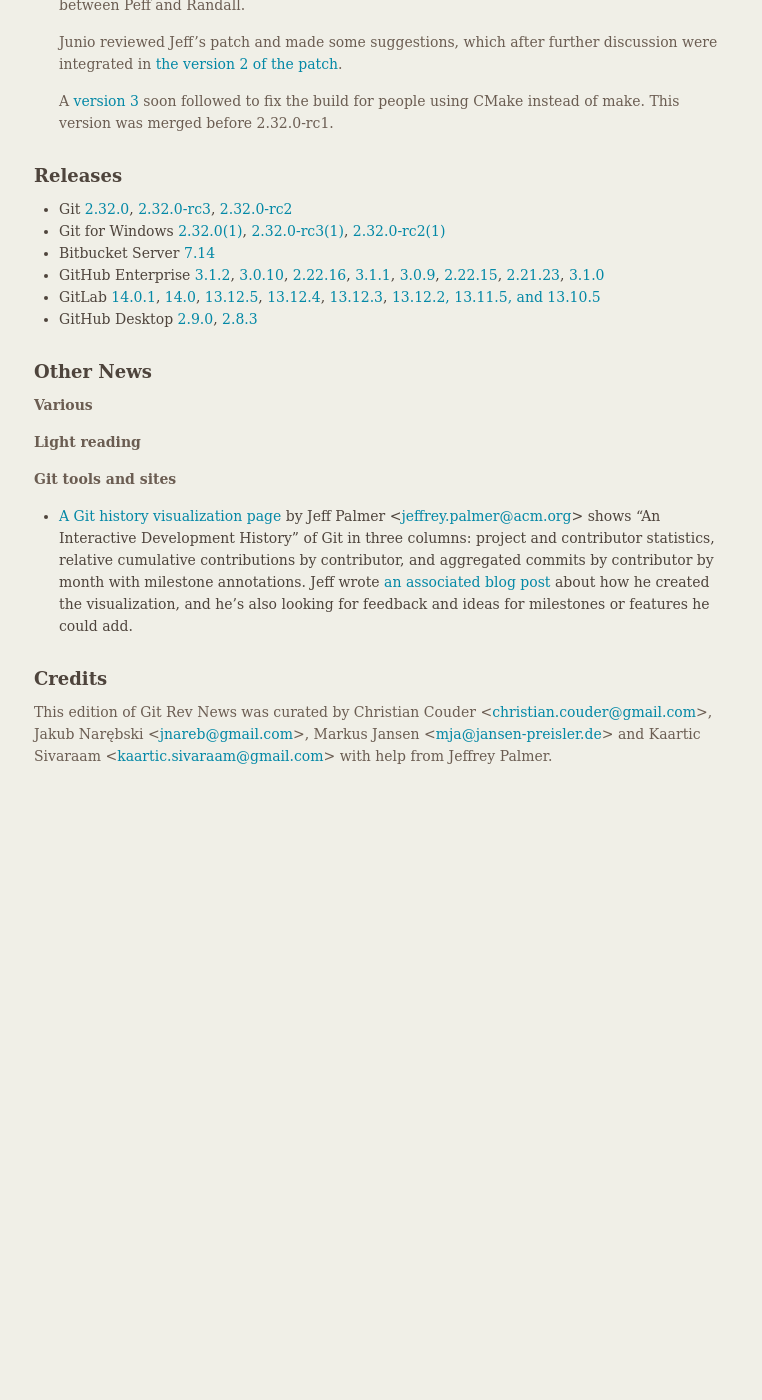
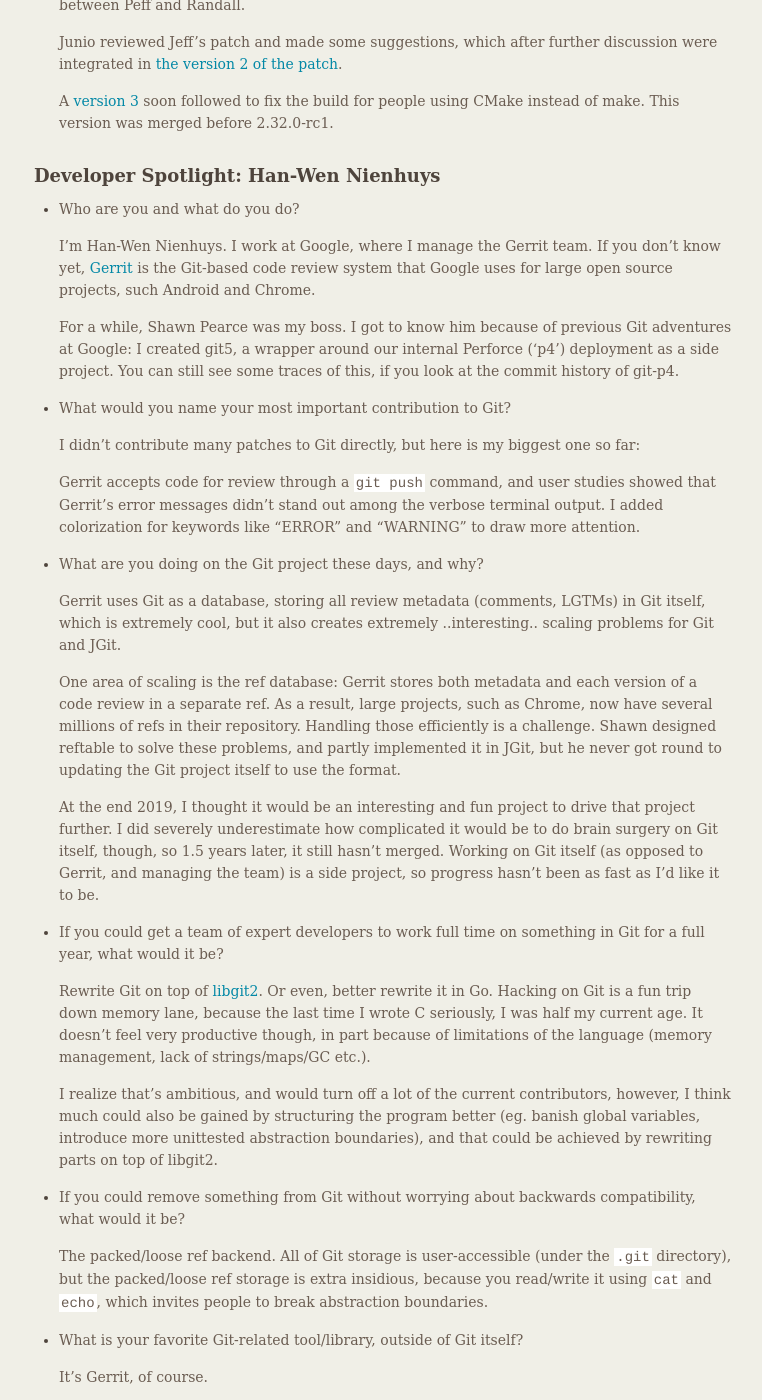
Before and after one commit to git/git.github.io, a Jekyll site: the page built from rev_news/drafts/edition-76.md, in a window 1280 px wide and 1400 px high, scrolled down 936 px. Shown: the whole window, without its empty margins (375-1137 px from the left). Built offline with Jekyll 4.4.1, drawn with Linux system fonts in a browser that asks for light colours; before the commit the page ends 1718 px from its top, so only the background shows below that.

Commit message:
rn-76: add Han-Wen's interview

```diff
--- a/rev_news/drafts/edition-76.md
+++ b/rev_news/drafts/edition-76.md
@@ -80,9 +80,82 @@
   soon followed to fix the build for people using CMake instead of make.
   This version was merged before 2.32.0-rc1.
 
-<!---
-## Developer Spotlight:
--->
+
+## Developer Spotlight: Han-Wen Nienhuys
+
+* Who are you and what do you do?
+
+  I’m Han-Wen Nienhuys. I work at Google, where I manage the Gerrit
+  team. If you don’t know yet, [Gerrit](https://www.gerritcodereview.com/)
+  is the Git-based code review system that Google uses for large open
+  source projects, such Android and Chrome.
+
+  For a while, Shawn Pearce was my boss. I got to know him because of
+  previous Git adventures at Google: I created git5, a wrapper around
+  our internal Perforce (‘p4’) deployment as a side project. You can
+  still see some traces of this, if you look at the commit history of
+  git-p4.
+
+* What would you name your most important contribution to Git?
+
+  I didn’t contribute many patches to Git directly, but here is my
+  biggest one so far:
+
+  Gerrit accepts code for review through a `git push` command, and user
+  studies showed that Gerrit’s error messages didn’t stand out among
+  the verbose terminal output. I added colorization for keywords like
+  “ERROR” and “WARNING” to draw more attention.
+
+* What are you doing on the Git project these days, and why?
+
+  Gerrit uses Git as a database, storing all review metadata
+  (comments, LGTMs) in Git itself, which is extremely cool, but it
+  also creates extremely ..interesting.. scaling problems for Git and
+  JGit.
+
+  One area of scaling is the ref database: Gerrit stores both metadata
+  and each version of a code review in a separate ref. As a result,
+  large projects, such as Chrome, now have several millions of refs in
+  their repository. Handling those efficiently is a challenge. Shawn
+  designed reftable to solve these problems, and partly implemented it
+  in JGit, but he never got round to updating the Git project itself
+  to use the format.
+
+  At the end 2019, I thought it would be an interesting and fun
+  project to drive that project further. I did severely underestimate
+  how complicated it would be to do brain surgery on Git itself,
+  though, so 1.5 years later, it still hasn’t merged. Working on Git
+  itself (as opposed to Gerrit, and managing the team) is a side
+  project, so progress hasn’t been as fast as I’d like it to be.
+
+* If you could get a team of expert developers to work full time on
+  something in Git for a full year, what would it be?
+
+  Rewrite Git on top of [libgit2](https://libgit2.org/). Or even,
+  better rewrite it in Go. Hacking on Git is a fun trip down memory
+  lane, because the last time I wrote C seriously, I was half my
+  current age. It doesn’t feel very productive though, in part because
+  of limitations of the language (memory management, lack of
+  strings/maps/GC etc.).
+
+  I realize that’s ambitious, and would turn off a lot of the current
+  contributors, however, I think much could also be gained by
+  structuring the program better (eg. banish global variables,
+  introduce more unittested abstraction boundaries), and that could be
+  achieved by rewriting parts on top of libgit2.
+
+* If you could remove something from Git without worrying about
+  backwards compatibility, what would it be?
+
+  The packed/loose ref backend. All of Git storage is user-accessible
+  (under the `.git` directory), but the packed/loose ref storage is
+  extra insidious, because you read/write it using `cat` and `echo`,
+  which invites people to break abstraction boundaries.
+
+* What is your favorite Git-related tool/library, outside of Git
+  itself?
+
+  It’s Gerrit, of course.
 
 ## Releases
 
```
